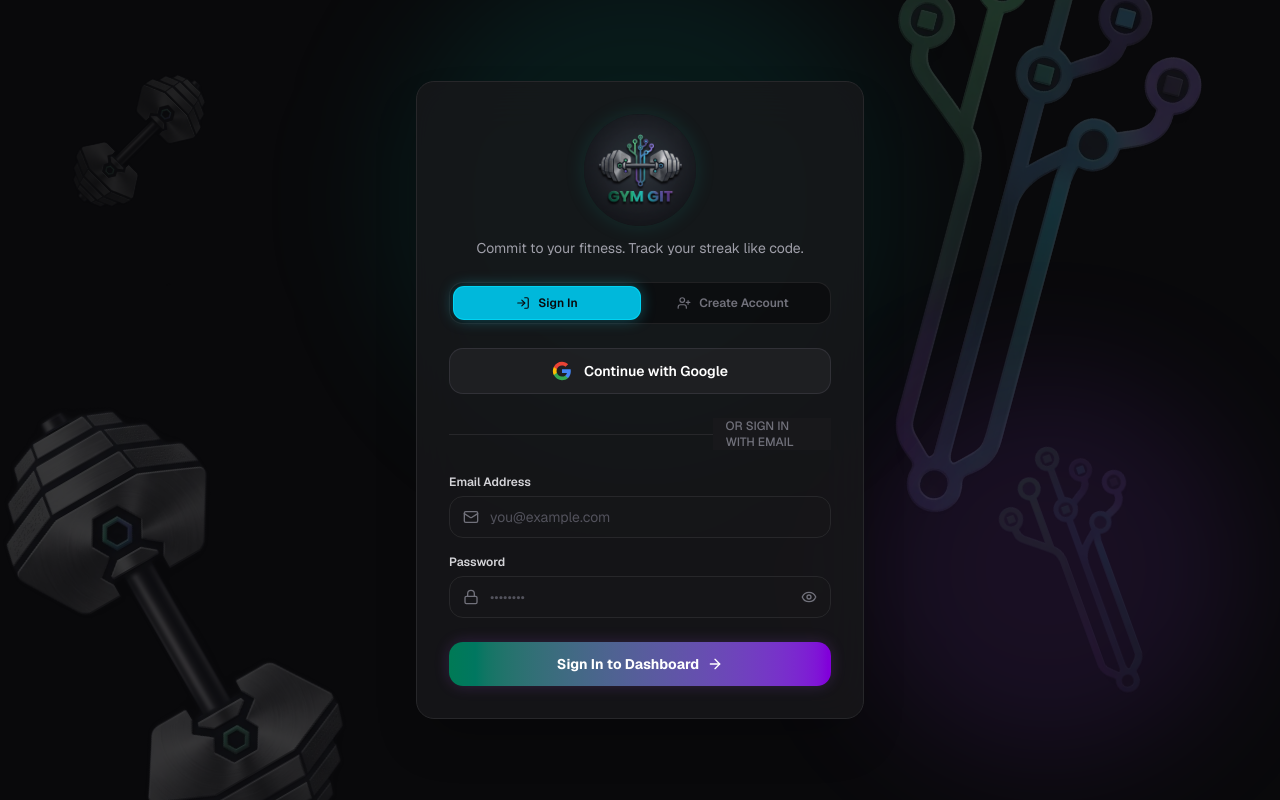
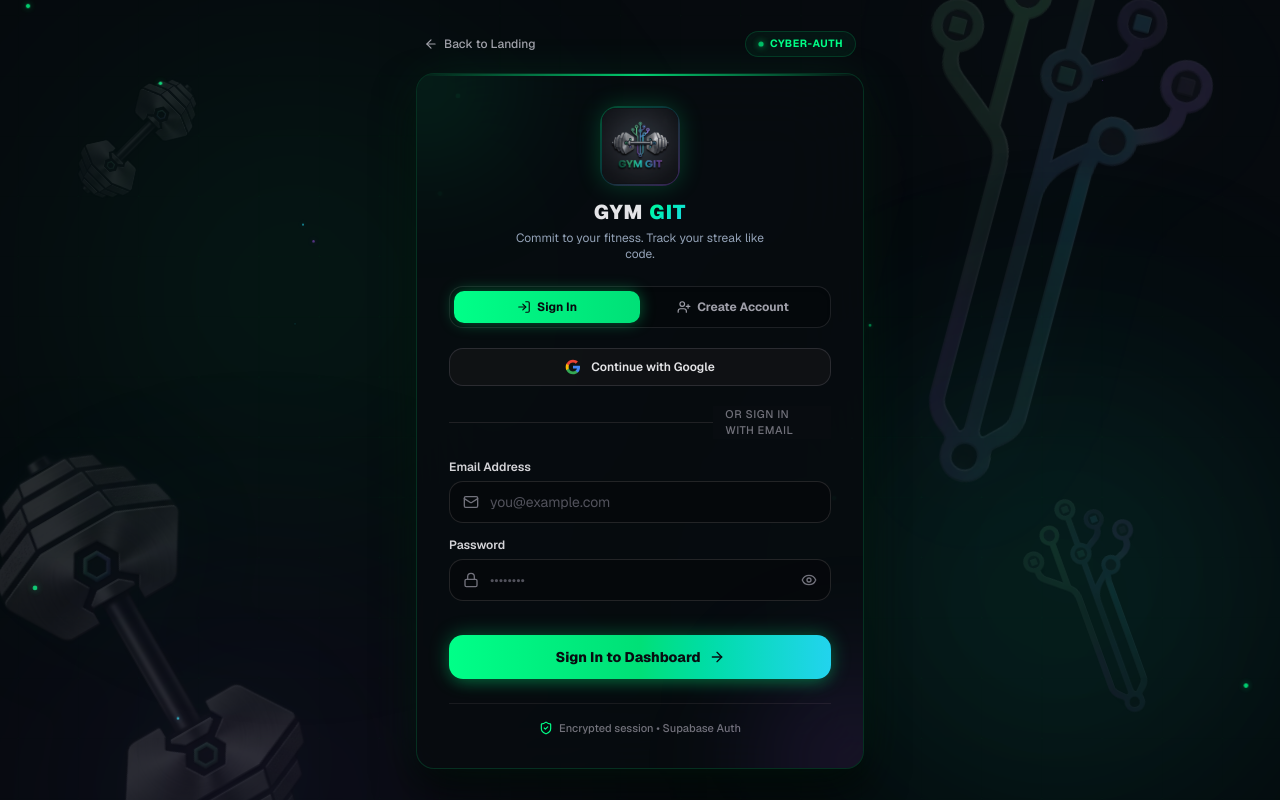
Before and after one commit to salman-ryo/gym-git-frontend, a Next.js app: page /login in a window 1280 px wide. Built offline with nearby package versions, Linux system fonts and the light colour scheme; no server answers.

Commit message:
style(Login): Theme updated to match landing page

```diff
--- a/app/login/page.tsx
+++ b/app/login/page.tsx
@@ -3,8 +3,22 @@
 import { useAuth } from '@/lib/auth-context';
 import { useRouter } from 'next/navigation';
 import React, { useState, useEffect } from 'react';
-import { Dumbbell, Lock, Mail, User as UserIcon, ArrowRight, UserPlus, LogIn, Eye, EyeOff } from 'lucide-react';
+import {
+  Lock,
+  Mail,
+  User as UserIcon,
+  ArrowRight,
+  UserPlus,
+  LogIn,
+  Eye,
+  EyeOff,
+  ShieldCheck,
+  ArrowLeft,
+  Sparkles,
+} from 'lucide-react';
 import Image from 'next/image';
+import Link from 'next/link';
+import { LandingBackground } from '@/components/pages/landing';
 
 export default function LoginPage() {
   const { user, login, signup, loginWithGoogle } = useAuth();
@@ -64,86 +78,125 @@ export default function LoginPage() {
   };
 
   return (
-    <div className="min-h-screen bg-zinc-950 text-zinc-100 flex flex-col justify-center items-center p-4 relative overflow-hidden z-0">
+    <div className="min-h-screen bg-[#060a0e] text-[#fafafa] flex flex-col justify-center items-center p-4 relative overflow-hidden selection:bg-neon-green/20 selection:text-neon-green">
+      {/* ── Animated Cyberpunk Background from Landing Page ── */}
+      <LandingBackground />
 
-      {/* Aesthetic Background Watermarks */}
-      <div className="absolute inset-0 overflow-hidden pointer-events-none -z-10">
+      {/* ── Aesthetic Background Watermarks (Preserved & Enhanced) ── */}
+      <div className="absolute inset-0 overflow-hidden pointer-events-none z-[1]" aria-hidden="true">
         {/* Large Dumbbell - Bottom Left */}
-        <div className="absolute -bottom-32 -left-32 w-[600px] h-[600px] opacity-20 -rotate-[30deg] mix-blend-screen">
+        <div className="absolute -bottom-32 -left-32 w-[550px] h-[550px] opacity-15 -rotate-[30deg] mix-blend-screen filter drop-shadow-[0_0_40px_rgba(0,255,136,0.15)]">
           <Image
             src="/images/ggdumbell.webp"
-            alt="Dumbbell Background"
+            alt=""
             fill
+            sizes="(max-width: 768px) 100vw, 550px"
             className="object-contain"
             priority
           />
         </div>
 
         {/* Large Git Tree - Top Right */}
-        <div className="absolute -top-32 -right-20 w-[700px] h-[700px] opacity-20 rotate-[15deg] mix-blend-screen">
+        <div className="absolute -top-28 -right-20 w-[650px] h-[650px] opacity-15 rotate-[15deg] mix-blend-screen filter drop-shadow-[0_0_40px_rgba(34,211,238,0.15)]">
           <Image
             src="/images/gggit.webp"
-            alt="Git Tree Background"
+            alt=""
             fill
+            sizes="(max-width: 768px) 100vw, 650px"
             className="object-contain"
             priority
           />
         </div>
 
         {/* Small Dumbbell - Top Left */}
-        <div className="absolute top-10 left-10 w-[200px] h-[200px] opacity-10 rotate-[45deg] mix-blend-screen hidden md:block">
+        <div className="absolute top-12 left-12 w-[180px] h-[180px] opacity-10 rotate-[45deg] mix-blend-screen hidden md:block">
           <Image
             src="/images/ggdumbell.webp"
-            alt="Dumbbell Background Small"
+            alt=""
             fill
+            sizes="180px"
             className="object-contain"
           />
         </div>
 
         {/* Small Git Tree - Bottom Right */}
-        <div className="absolute bottom-20 right-10 w-[300px] h-[300px] opacity-10 -rotate-[20deg] mix-blend-screen hidden md:block">
+        <div className="absolute bottom-16 right-12 w-[260px] h-[260px] opacity-10 -rotate-[20deg] mix-blend-screen hidden md:block">
           <Image
             src="/images/gggit.webp"
-            alt="Git Tree Background Small"
+            alt=""
             fill
+            sizes="260px"
             className="object-contain"
           />
         </div>
       </div>
 
-      {/* Background Glow Accents - Matched to Logo (Emerald and Purple) */}
-      <div className="absolute top-1/4 left-1/2 -translate-x-1/2 -translate-y-1/2 w-[500px] h-[500px] bg-teal-500/10 rounded-full blur-3xl pointer-events-none -z-10" />
-      <div className="absolute bottom-10 right-10 w-96 h-96 bg-purple-500/10 rounded-full blur-3xl pointer-events-none -z-10" />
+      {/* ── Top Navigation Bar: Quick Return to Landing ── */}
+      <div className="w-full max-w-md flex items-center justify-between mb-4 relative z-10 px-2">
+        <Link
+          href="/"
+          className="inline-flex items-center gap-1.5 text-xs font-medium text-[#a1a1aa] hover:text-[#00ff88] transition-colors group no-underline"
+        >
+          <ArrowLeft className="w-3.5 h-3.5 transition-transform duration-200 group-hover:-translate-x-1" />
+          <span>Back to Landing</span>
+        </Link>
+        <div className="inline-flex items-center gap-1.5 px-3 py-1 rounded-full border border-neon-green/15 bg-neon-green/5 backdrop-blur-md">
+          <span className="w-1.5 h-1.5 rounded-full bg-neon-green shadow-[0_0_8px_#00ff88] animate-[badge-pulse_2s_ease-in-out_infinite]" />
+          <span className="text-[10.5px] font-bold tracking-wider text-neon-green uppercase">CYBER-AUTH</span>
+        </div>
+      </div>
 
-      {/* Main Glassmorphic Container */}
-      <div className="w-full max-w-md bg-zinc-900/80 border border-zinc-800 backdrop-blur-xl rounded-2xl p-8 shadow-2xl relative z-10">
+      {/* ── Main Glassmorphic Auth Card ── */}
+      <div className="w-full max-w-md bg-[#080c10]/85 border border-[rgba(0,255,136,0.15)] backdrop-blur-2xl rounded-2xl p-7 sm:p-8 shadow-[0_0_50px_-10px_rgba(0,255,136,0.12),0_20px_40px_rgba(0,0,0,0.8)] relative z-10 overflow-hidden">
+        {/* Top Glow Accent Bar */}
+        <div className="absolute top-0 left-0 right-0 h-[2px] bg-gradient-to-r from-transparent via-neon-green via-neon-cyan to-transparent opacity-80" />
+
+        {/* Ambient Corner Light Orbs */}
+        <div className="absolute -top-20 -left-20 w-44 h-44 bg-neon-green/10 rounded-full blur-3xl pointer-events-none" />
+        <div className="absolute -bottom-20 -right-20 w-44 h-44 bg-neon-purple/15 rounded-full blur-3xl pointer-events-none" />
 
         {/* Header Branding */}
-        <div className="flex flex-col items-center text-center mb-6">
-          <Image
-            src="/web-app-manifest-512x512.png"
-            alt="Gym-Git Logo"
-            width={300}
-            height={300}
-            className='size-28 rounded-full shadow-[0_0_20px_rgba(20,184,166,0.15)]'
-          />
-          <p className="text-zinc-400 text-sm mt-3">
+        <div className="flex flex-col items-center text-center mb-6 relative">
+          <Link href="/" className="group mb-3 relative flex items-center justify-center">
+            <div className="relative w-20 h-20 rounded-2xl overflow-hidden p-0.5 bg-gradient-to-br from-neon-green/30 via-neon-cyan/20 to-neon-purple/30 group-hover:from-neon-green/60 group-hover:to-neon-cyan/60 transition-all duration-300 shadow-[0_0_25px_rgba(0,255,136,0.2)]">
+              <div className="w-full h-full bg-[#080c10] rounded-[14px] flex items-center justify-center overflow-hidden">
+                <Image
+                  src="/web-app-manifest-192x192.png"
+                  alt="Gym-Git Logo"
+                  width={76}
+                  height={76}
+                  className="w-full h-full object-cover transition-transform duration-300 group-hover:scale-105"
+                  priority
+                />
+              </div>
+            </div>
+          </Link>
+
+          <div className="flex items-center gap-1.5 mb-1">
+            <span className="text-xl font-black tracking-wider text-[#e4e4e7]">GYM</span>
+            <span className="text-xl font-black tracking-wider bg-gradient-to-br from-neon-green to-neon-cyan bg-clip-text text-transparent">
+              GIT
+            </span>
+          </div>
+
+          <p className="text-[#94a3b8] text-xs max-w-[280px]">
             Commit to your fitness. Track your streak like code.
           </p>
         </div>
 
         {/* Sign In / Sign Up Mode Switcher */}
-        <div className="flex rounded-xl bg-zinc-950/60 p-1 mb-6 border border-zinc-800/80">
+        <div className="flex rounded-xl bg-[#05080c]/90 p-1 mb-5 border border-white/10 shadow-inner">
           <button
             type="button"
             onClick={() => {
               setMode('signin');
               setError('');
             }}
-            className={`flex-1 py-2 text-xs font-semibold rounded-lg flex items-center justify-center gap-2 transition-all duration-300 ${mode === 'signin'
-              ? 'bg-cyan-500 text-zinc-950 shadow-[0_0_15px_rgba(34,211,238,0.4)] ring-1 ring-cyan-400'
-              : 'text-zinc-500 hover:text-zinc-300 hover:bg-zinc-800/50'
-              }`}
+            className={`flex-1 py-2 text-xs font-bold rounded-lg flex items-center justify-center gap-1.5 transition-all duration-200 cursor-pointer ${
+              mode === 'signin'
+                ? 'bg-gradient-to-r from-neon-green to-[#00e077] text-[#060a0e] shadow-[0_0_15px_rgba(0,255,136,0.35)]'
+                : 'text-zinc-400 hover:text-zinc-200 hover:bg-white/5'
+            }`}
           >
             <LogIn className="w-3.5 h-3.5" />
             Sign In
@@ -154,19 +207,21 @@ export default function LoginPage() {
               setMode('signup');
               setError('');
             }}
-            className={`flex-1 py-2 text-xs font-semibold rounded-lg flex items-center justify-center gap-2 transition-all duration-300 ${mode === 'signup'
-              ? 'bg-cyan-500 text-zinc-950 shadow-[0_0_15px_rgba(34,211,238,0.4)] ring-1 ring-cyan-400'
-              : 'text-zinc-500 hover:text-zinc-300 hover:bg-zinc-800/50'
-              }`}
+            className={`flex-1 py-2 text-xs font-bold rounded-lg flex items-center justify-center gap-1.5 transition-all duration-200 cursor-pointer ${
+              mode === 'signup'
+                ? 'bg-gradient-to-r from-neon-green to-[#00e077] text-[#060a0e] shadow-[0_0_15px_rgba(0,255,136,0.35)]'
+                : 'text-zinc-400 hover:text-zinc-200 hover:bg-white/5'
+            }`}
           >
             <UserPlus className="w-3.5 h-3.5" />
             Create Account
           </button>
         </div>
 
+        {/* Error Banner */}
         {error && (
-          <div className="mb-6 p-3 bg-red-500/10 border border-red-500/30 rounded-xl text-red-400 text-xs font-medium flex items-center gap-2">
-            <span className="w-1.5 h-1.5 rounded-full bg-red-400 flex-shrink-0" />
+          <div className="mb-5 p-3 bg-red-500/10 border border-red-500/30 rounded-xl text-red-400 text-xs font-medium flex items-center gap-2 shadow-[0_0_15px_rgba(239,68,68,0.15)]">
+            <span className="w-1.5 h-1.5 rounded-full bg-red-400 flex-shrink-0 animate-pulse" />
             <span>{error}</span>
           </div>
         )}
@@ -176,12 +231,12 @@ export default function LoginPage() {
           type="button"
           onClick={handleGoogleSignIn}
           disabled={googleSubmitting || submitting}
-          className="w-full bg-zinc-800/60 hover:bg-zinc-700/80 text-white border border-zinc-700/60 rounded-xl py-3 px-4 text-sm font-semibold flex items-center justify-center gap-3 transition-all duration-200 hover:shadow-lg disabled:opacity-50 mb-6 group"
+          className="w-full bg-[rgba(24,24,27,0.5)] hover:bg-[rgba(39,39,42,0.6)] text-[#e4e4e7] border border-[rgba(63,63,70,0.6)] hover:border-[rgba(0,255,136,0.3)] hover:text-[#fafafa] hover:shadow-[0_0_20px_rgba(0,255,136,0.12)] rounded-xl py-2.5 px-4 text-xs font-semibold flex items-center justify-center gap-2.5 transition-all duration-200 disabled:opacity-50 mb-5 group cursor-pointer"
         >
           {googleSubmitting ? (
-            <div className="w-5 h-5 border-2 border-emerald-400 border-t-transparent rounded-full animate-spin" />
+            <div className="w-4 h-4 border-2 border-neon-green border-t-transparent rounded-full animate-spin" />
           ) : (
-            <svg className="w-5 h-5" viewBox="0 0 24 24">
+            <svg className="w-4 h-4" viewBox="0 0 24 24">
               <path
                 fill="#4285F4"
                 d="M22.56 12.25c0-.78-.07-1.53-.2-2.25H12v4.26h5.92c-.26 1.37-1.04 2.53-2.21 3.31v2.77h3.57c2.08-1.92 3.28-4.74 3.28-8.09z"
@@ -204,28 +259,28 @@ export default function LoginPage() {
         </button>
 
         {/* Divider */}
-        <div className="relative flex items-center justify-center my-6">
-          <div className="border-t border-zinc-800 w-full" />
-          <span className="bg-zinc-900 px-3 text-xs text-zinc-500 uppercase font-medium">
+        <div className="relative flex items-center justify-center my-5">
+          <div className="border-t border-zinc-800/80 w-full" />
+          <span className="bg-[#080c10] px-3 text-[11px] text-[#71717a] uppercase font-medium tracking-wider">
             Or {mode === 'signup' ? 'register' : 'sign in'} with email
           </span>
         </div>
 
         {/* Email Form */}
-        <form onSubmit={handleSubmit} className="space-y-4">
+        <form onSubmit={handleSubmit} className="space-y-3.5">
           {mode === 'signup' && (
             <div>
               <label className="block text-xs font-semibold text-zinc-300 mb-1.5">
                 Full Name
               </label>
-              <div className="relative">
-                <UserIcon className="w-4 h-4 text-zinc-500 absolute left-3.5 top-1/2 -translate-y-1/2" />
+              <div className="relative group">
+                <UserIcon className="w-4 h-4 text-zinc-500 group-focus-within:text-neon-green transition-colors absolute left-3.5 top-1/2 -translate-y-1/2" />
                 <input
                   type="text"
                   value={name}
                   onChange={(e) => setName(e.target.value)}
                   placeholder="Alex Developer"
-                  className="w-full bg-zinc-900/50 border border-zinc-800 focus:border-purple-500 focus:ring-1 focus:ring-purple-500/50 rounded-xl py-2.5 pl-10 pr-4 text-sm text-zinc-100 placeholder-zinc-600 outline-none transition-all"
+                  className="w-full bg-[#05080c]/80 border border-zinc-800/90 focus:border-neon-green focus:ring-1 focus:ring-neon-green/40 focus:bg-[#080d14] rounded-xl py-2.5 pl-10 pr-4 text-sm text-zinc-100 placeholder-zinc-600 outline-none transition-all"
                 />
               </div>
             </div>
@@ -235,14 +290,14 @@ export default function LoginPage() {
             <label className="block text-xs font-semibold text-zinc-300 mb-1.5">
               Email Address
             </label>
-            <div className="relative">
-              <Mail className="w-4 h-4 text-zinc-500 absolute left-3.5 top-1/2 -translate-y-1/2" />
+            <div className="relative group">
+              <Mail className="w-4 h-4 text-zinc-500 group-focus-within:text-neon-green transition-colors absolute left-3.5 top-1/2 -translate-y-1/2" />
               <input
                 type="email"
                 value={email}
                 onChange={(e) => setEmail(e.target.value)}
                 placeholder="you@example.com"
-                className="w-full bg-zinc-900/50 border border-zinc-800 focus:border-purple-500 focus:ring-1 focus:ring-purple-500/50 rounded-xl py-2.5 pl-10 pr-4 text-sm text-zinc-100 placeholder-zinc-600 outline-none transition-all"
+                className="w-full bg-[#05080c]/80 border border-zinc-800/90 focus:border-neon-green focus:ring-1 focus:ring-neon-green/40 focus:bg-[#080d14] rounded-xl py-2.5 pl-10 pr-4 text-sm text-zinc-100 placeholder-zinc-600 outline-none transition-all"
               />
             </div>
           </div>
@@ -251,20 +306,20 @@ export default function LoginPage() {
             <label className="block text-xs font-semibold text-zinc-300 mb-1.5">
               Password
             </label>
-            <div className="relative">
-              <Lock className="w-4 h-4 text-zinc-500 absolute left-3.5 top-1/2 -translate-y-1/2" />
+            <div className="relative group">
+              <Lock className="w-4 h-4 text-zinc-500 group-focus-within:text-neon-green transition-colors absolute left-3.5 top-1/2 -translate-y-1/2" />
               <input
-                type={showPassword ? "text" : "password"}
+                type={showPassword ? 'text' : 'password'}
                 value={password}
                 onChange={(e) => setPassword(e.target.value)}
                 placeholder="••••••••"
-                className="w-full bg-zinc-900/50 border border-zinc-800 focus:border-purple-500 focus:ring-1 focus:ring-purple-500/50 rounded-xl py-2.5 pl-10 pr-10 text-sm text-zinc-100 placeholder-zinc-600 outline-none transition-all"
+                className="w-full bg-[#05080c]/80 border border-zinc-800/90 focus:border-neon-green focus:ring-1 focus:ring-neon-green/40 focus:bg-[#080d14] rounded-xl py-2.5 pl-10 pr-10 text-sm text-zinc-100 placeholder-zinc-600 outline-none transition-all"
               />
               <button
                 type="button"
                 onClick={() => setShowPassword(!showPassword)}
-                className="absolute right-3.5 top-1/2 -translate-y-1/2 text-zinc-500 hover:text-zinc-300 focus:outline-none transition-colors"
-                aria-label={showPassword ? "Hide password" : "Show password"}
+                className="absolute right-3.5 top-1/2 -translate-y-1/2 text-zinc-500 hover:text-neon-green focus:outline-none transition-colors cursor-pointer"
+                aria-label={showPassword ? 'Hide password' : 'Show password'}
               >
                 {showPassword ? (
                   <EyeOff className="w-4 h-4" />
@@ -275,22 +330,34 @@ export default function LoginPage() {
             </div>
           </div>
 
+          {/* Submit Button */}
           <button
             type="submit"
             disabled={submitting || googleSubmitting}
-            className="w-full bg-gradient-to-r from-emerald-700 to-purple-700 hover:from-emerald-600 hover:to-purple-600 text-white font-bold py-3 px-4 rounded-xl text-sm flex items-center justify-center gap-2 transition-all shadow-[0_0_15px_rgba(168,85,247,0.2)] hover:shadow-[0_0_20px_rgba(168,85,247,0.4)] disabled:opacity-50 mt-6"
+            className="w-full relative inline-flex items-center justify-center gap-2 py-3 px-4 text-sm font-extrabold text-[#080c10] rounded-xl bg-gradient-to-r from-neon-green via-[#00e077] to-neon-cyan shadow-[0_0_20px_rgba(0,255,136,0.3),0_6px_16px_-4px_rgba(0,255,136,0.2)] hover:shadow-[0_0_30px_rgba(0,255,136,0.5),0_8px_24px_-4px_rgba(0,255,136,0.3)] hover:-translate-y-0.5 hover:scale-[1.01] active:translate-y-0 overflow-hidden transition-all duration-200 disabled:opacity-50 mt-5 group cursor-pointer border-none outline-none"
           >
             {submitting ? (
-              <div className="w-5 h-5 border-2 border-white border-t-transparent rounded-full animate-spin" />
+              <div className="w-4 h-4 border-2 border-[#080c10] border-t-transparent rounded-full animate-spin" />
             ) : (
               <>
-                <span>{mode === 'signup' ? 'Create Account & Start' : 'Sign In to Dashboard'}</span>
-                <ArrowRight className="w-4 h-4" />
+                <span className="relative z-10">
+                  {mode === 'signup' ? 'Create Account & Start' : 'Sign In to Dashboard'}
+                </span>
+                <ArrowRight className="w-4 h-4 relative z-10 transition-transform duration-200 group-hover:translate-x-1" />
+                <span
+                  className="absolute inset-0 bg-gradient-to-r from-transparent via-white/35 to-transparent -translate-x-[120%] group-hover:animate-[shimmer-effect_0.8s_ease_forwards]"
+                  aria-hidden="true"
+                />
               </>
             )}
           </button>
         </form>
 
+        {/* Security / Trust Footer */}
+        <div className="flex items-center justify-center gap-1.5 text-[11px] text-[#71717a] font-medium mt-6 pt-4 border-t border-zinc-800/60">
+          <ShieldCheck className="w-3.5 h-3.5 text-neon-green" />
+          <span>Encrypted session &bull; Supabase Auth</span>
+        </div>
       </div>
     </div>
   );
```
Also changed, not shown: .agent/features/landing-and-css-refactor/STATE.md.
